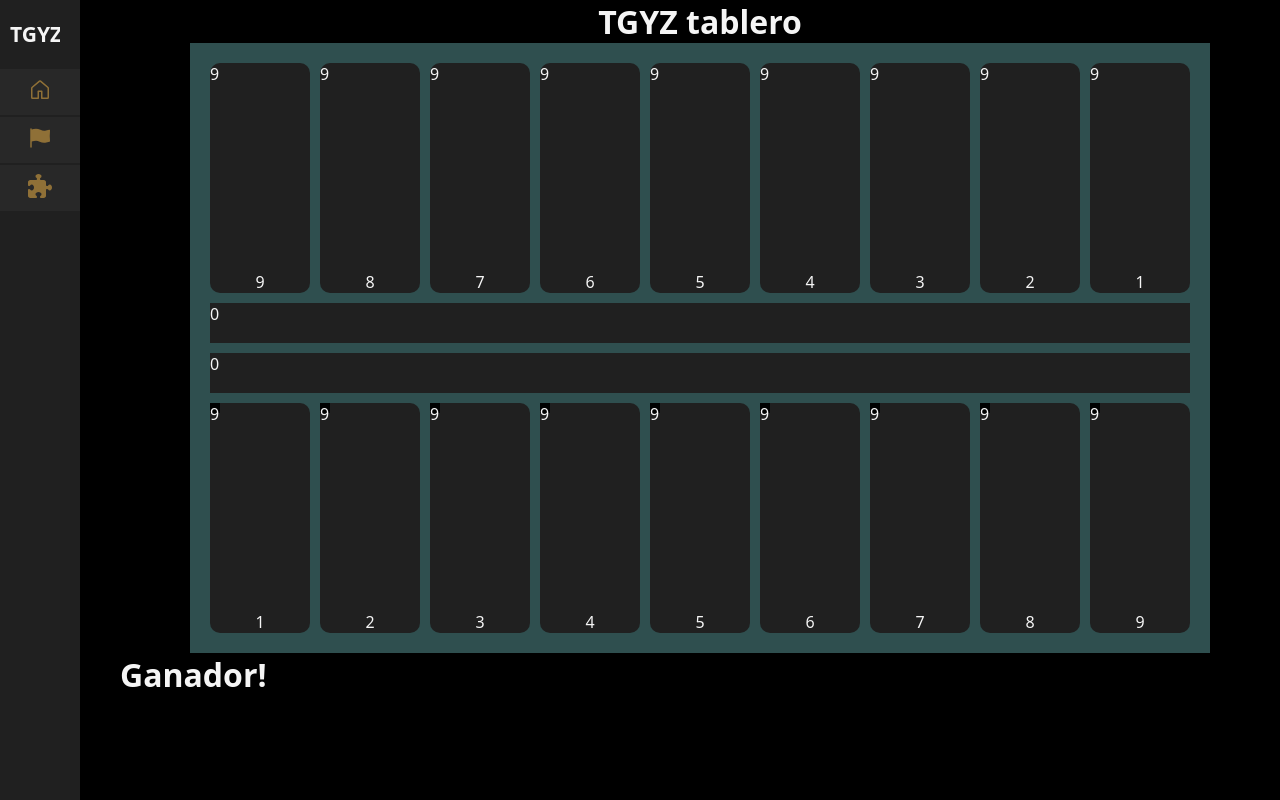
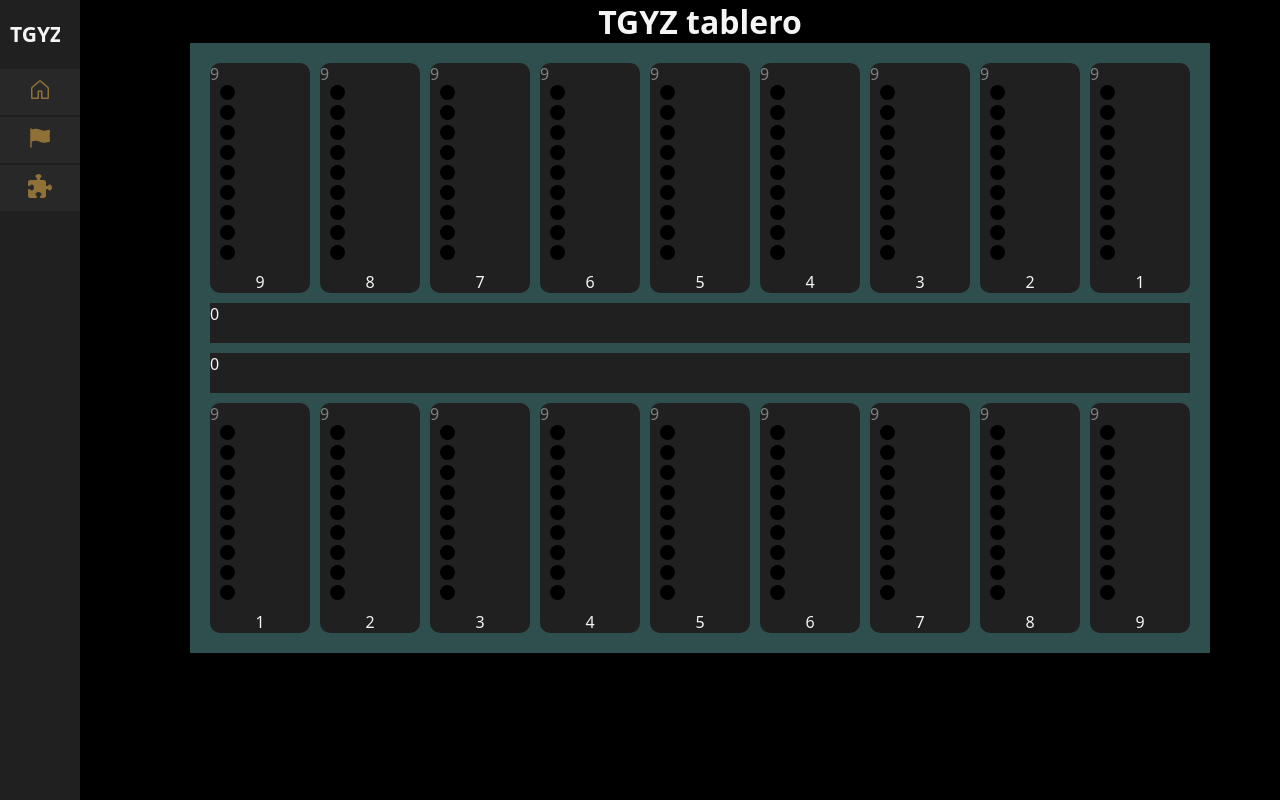
Before and after one commit to ELDani45/TGYZ, a React app in the folder frontend/: page /beginner in a window 1280 px wide. Built offline with nearby package versions, Linux system fonts and the light colour scheme; the HTML template or start-up script is replaced by a standard one.

Commit message:
Signed-off-by: Daniel Alejandro Chilito Giron <chilito45giron@gmail.com>
añadiendo estilos

```diff
--- a/frontend/src/components/BeginnerComponents/Begginer.jsx
+++ b/frontend/src/components/BeginnerComponents/Begginer.jsx
@@ -7,13 +7,15 @@ export function Begginer() {
   const [winner, setWinner] = useState(null);
 
   return (
-    <div>
+    <div className="main-container">
+      <div>
           <h1 className="title">TGYZ tablero</h1>
           <div className='board-center'>
             <BoardTGYZ winner={winner} setWinner={setWinner}/>
           </div>
-          <div>
-            <Winner playerWinner={winner}/>
+      </div>
+          <div className="">
+            {winner && <div> <Winner playerWinner={winner}/> </div>}
           </div>
     </div>
   )
--- a/frontend/src/components/BoardTgyz/BoardTGYZ.css
+++ b/frontend/src/components/BoardTgyz/BoardTGYZ.css
@@ -1,8 +1,20 @@
+.total-seeds{
+    color: gray;
+}
 .seed{
-    width: 10px;
-    height: 10px;
+    width: 15px;
+    height: 15px;
     background-color: black;
+    justify-content: center;
+
+    margin-left: 10px;
+    margin-bottom: 5px;
+    border-radius: 50%;
 }
+.seed > * {
+    visibility: hidden;
+}
+
 /* Estilos del tablero de Togyzqumalaq */
 .title{
     text-align: center;
@@ -33,7 +45,6 @@
     border-radius: 10px;
     display: flex;
     flex-direction: column;
-
 }
 .pitPainted{
     width: 100px;
@@ -47,6 +58,7 @@
 .pit:hover{
     border: 2px solid whitesmoke;
     transition: 0.3s;
+    cursor: pointer;
 }
 .kazan-player1{
     margin-top: 10px;
--- a/frontend/src/components/BoardTgyz/BoardTGYZ.jsx
+++ b/frontend/src/components/BoardTgyz/BoardTGYZ.jsx
@@ -2,7 +2,6 @@
 import { board } from "./board"
 import { useState } from "react"
 import './BoardTGYZ.css'
-import { BsPass } from "react-icons/bs";
 
 export function BoardTGYZ({winner, setWinner}) {
   // Estado del tablero
@@ -17,7 +16,7 @@ export function BoardTGYZ({winner, setWinner}) {
     const rival = pitPlayer === 'player1' ? 'player2' : 'player1'
     if(initialBoard[rival].tuzdik === pitIndex) return 'pitTuzdik'
 
-    // ¿es el último hoyo?
+    // Pinta el ultimo hoyo
     if(lastPit?.player === pitPlayer && lastPit?.index === pitIndex) return 'pitPainted'
 
     // normal
@@ -121,9 +120,24 @@ export function BoardTGYZ({winner, setWinner}) {
       <div className='row-pits-player2'>
         {initialBoard['player2'].pits.toReversed().map((pit, index) => {
           const indiceAlRevez = initialBoard['player2'].pits.length - 1 - index;
+          const seedTotal = initialBoard['player2'].pits[indiceAlRevez];
           return(
             <div onClick={() => handlemove(pit, index,'player2')} className={getPitClass('player2', indiceAlRevez)} key={index}>
-              {pit}
+              <div>
+                {/* Numero total de semillas  */}
+                <div className="total-seeds">
+                  {seedTotal}
+                </div>
+                {/*            //           lista                    //              */}
+                {Array.from({length: initialBoard['player2'].pits[indiceAlRevez]}, (_, i) => (
+                  //semillas
+                  <div className="seed" key={i}>
+                    <div>
+                    {i + 1}
+                    </div>
+                  </div>
+                ))}
+              </div>
               <div className="number-hole">
                 {indiceAlRevez + 1}
               </div>
@@ -142,10 +156,21 @@ export function BoardTGYZ({winner, setWinner}) {
       {/* fila de hoyos del jugador 1 */}
       <div className="row-pits-player1">
         {initialBoard['player1'].pits.map((pit, index) =>{
+          const totalSeeds = initialBoard['player1'].pits[index]
           return(
             <div onClick={() => handlemove(pit, index, 'player1')} className={getPitClass('player1', index)} key={index}>
-              <div className="seed">
-              {pit}
+              <div>
+                <div className="total-seeds">
+                  {totalSeeds}
+                </div>
+              {Array.from({length: initialBoard['player1'].pits[index]}, (_, i) => (
+
+                  <div className="seed" key={i}>
+                    <div>
+                    {i + 1}
+                    </div>
+                  </div>
+                ))}
               </div>
               <div className="number-hole">
                 {index +1}
```
